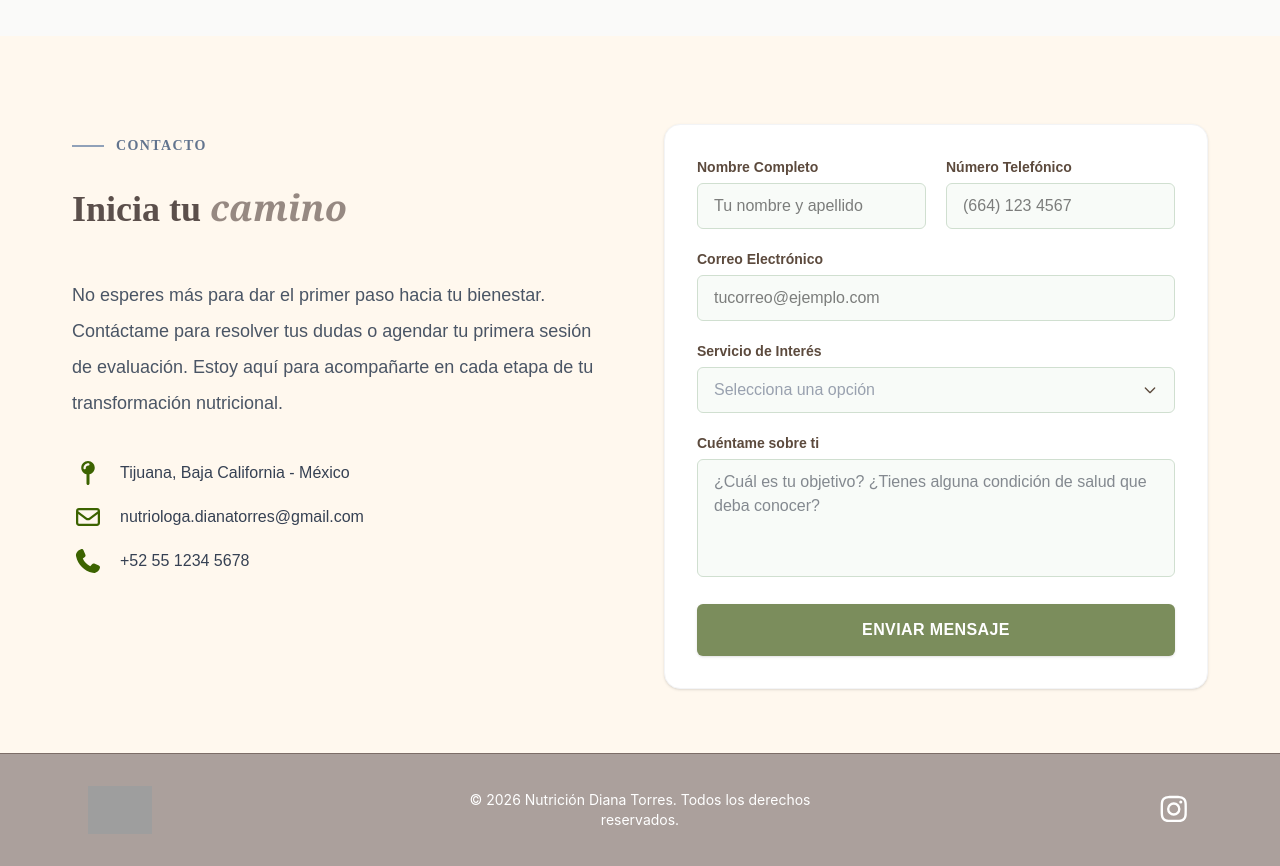
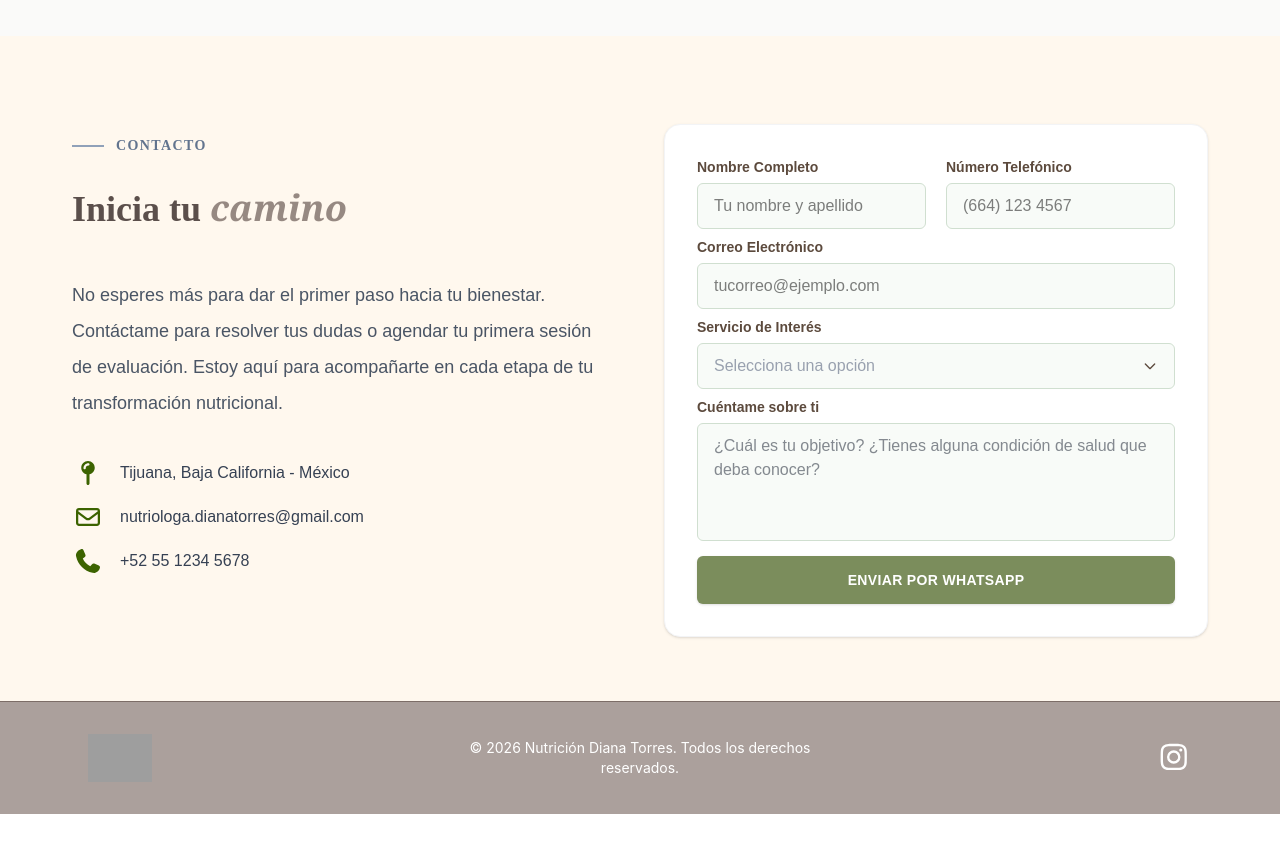
Before and after one commit to midlgwey/nutri-dianatorres-lp, a React (Vite) app: page / in a window 1280 px wide. Shown: the part 2200-3066 px from the top of the page. After the commit the page ends 3014 px from the top, so only its background shows below. Built offline with nearby package versions, Linux system fonts and the light colour scheme; grey boxes are pictures that could not be loaded.

Commit message:
Cambio de tamana en form

```diff
--- a/src/components/ContactForm.jsx
+++ b/src/components/ContactForm.jsx
@@ -111,8 +111,8 @@ const ContactForm = () => {
     }`;
 
   return (
-    <div className="bg-white p-8 rounded-2xl shadow-sm border border-gray-100 font-body w-full">
-      <form onSubmit={handleSubmit} className="flex flex-col gap-5" noValidate>
+    <div className="bg-white p-8 rounded-2xl shadow-sm border border-gray-100 font-body w-full max-w-xl">
+      <form onSubmit={handleSubmit} className="flex flex-col gap-2" noValidate>
 
         <div className="grid grid-cols-1 md:grid-cols-2 gap-5">
           <div>
@@ -197,9 +197,9 @@ const ContactForm = () => {
 
         <button
           type="submit"
-          className="bg-[#7b8d5c] hover:bg-[#697a4b] font-body text-white font-semibold py-3.5 rounded-md uppercase tracking-wide transition-colors shadow-sm"
+          className="bg-[#7b8d5c] hover:bg-[#697a4b] text-sm font-body text-white font-semibold py-3.5 rounded-md uppercase tracking-wide transition-colors shadow-sm"
         >
-          Enviar Mensaje
+          Enviar por WhatsApp
         </button>
 
       </form>
--- a/src/sections/Contact.jsx
+++ b/src/sections/Contact.jsx
@@ -61,7 +61,9 @@ const Contact = () => {
         </div>
 
         {/* Lado derecho: Formulario */}
-        <ContactForm />
+        <div className="flex items-start justify-center">
+          <ContactForm />
+        </div>
 
       </div>
     </section>
```
